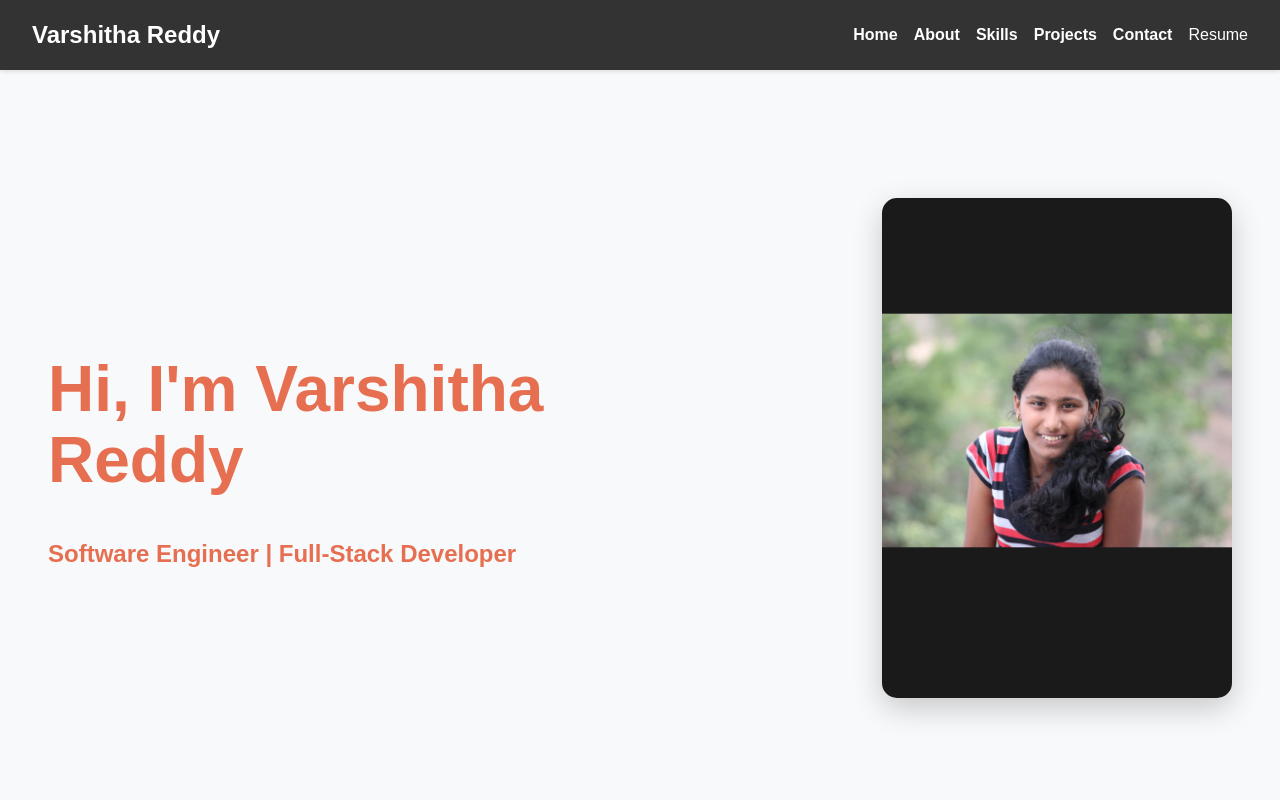
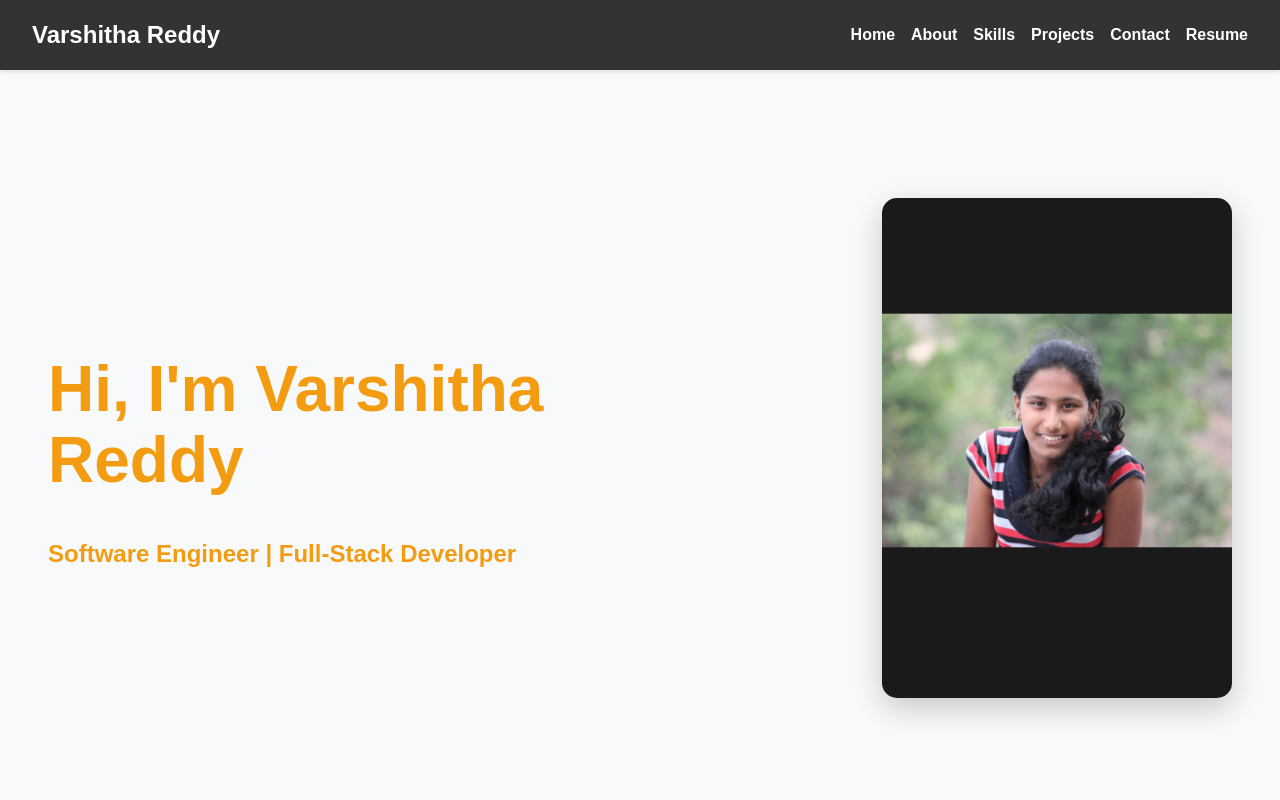
Before and after one commit to Varshitha2925/portfolio, a React (Vite) app: page / in a window 1280 px wide. Shown: the top 800 px of the page. Built offline with nearby package versions, Linux system fonts and the light colour scheme.

Commit message:
extra changes

```diff
--- a/src/components/Header.tsx
+++ b/src/components/Header.tsx
@@ -97,9 +97,12 @@ const Header: React.FC = () => {
         >
           Contact
         </Link>
-        <a href="https://docs.google.com/document/d/1eH05qH0Rb43knkRwQECmIYGV4PdHmGiqNXaDuQRCGuw/edit?usp=sharing" target="_blank" rel="noopener noreferrer">
+        <Link
+          className="nav-link"
+          to="https://docs.google.com/document/d/1eH05qH0Rb43knkRwQECmIYGV4PdHmGiqNXaDuQRCGuw/edit?usp=sharing"
+        >
           Resume
-        </a>
+        </Link>
       </nav>
     </HeaderContainer>
   );
--- a/src/components/Hero.tsx
+++ b/src/components/Hero.tsx
@@ -10,7 +10,7 @@ const HeroSection = styled.section`
   height: 100vh;
   width: 100vw;
   background: #f8f9fa;
-  color: #e76f51;
+  color: #f39c12;
   padding: 3rem;
   position: relative;
   overflow: hidden;
```
